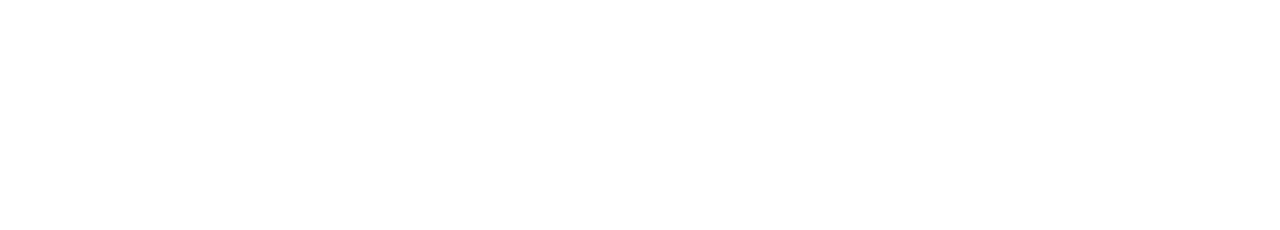
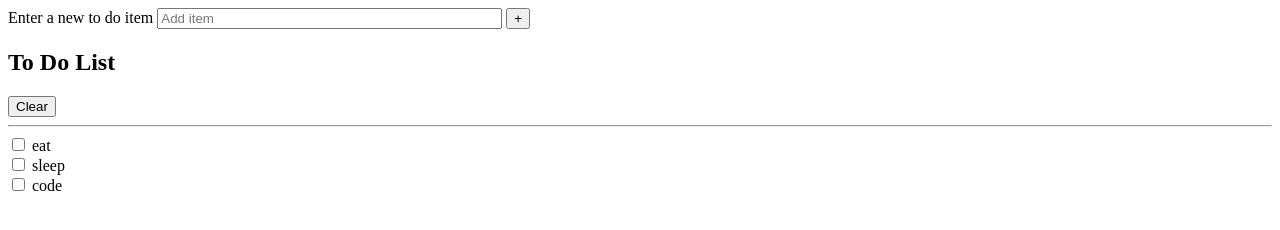
Before and after one commit to thetramp22/another-todolist, a plain HTML site: page index.html in a window 1280 px wide. Drawn offline with Linux system fonts and the light colour scheme.

Commit message:
index.html set up

```diff
--- a/index.html
+++ b/index.html
@@ -6,6 +6,58 @@
     <title>To Do List</title>
   </head>
   <body>
-    <main></main>
+    <main>
+      <section class="newItemEntry">
+        <form action="" id="itemEntryForm">
+          <label for="newItem">Enter a new to do item</label>
+          <input
+            type="text"
+            id="newItem"
+            size="40"
+            autocomplete="off"
+            placeholder="Add item"
+            tabindex="0"
+          />
+          <button
+            id="addItem"
+            class="button"
+            title="Add new item"
+            aria-label="Add new item to list"
+            tabindex="0"
+          >
+            +
+          </button>
+        </form>
+      </section>
+      <section class="listContainer">
+        <div class="listTitle">
+          <h1>To Do List</h1>
+          <button
+            id="clearItems"
+            class="button"
+            title="Clear the list"
+            aria-label="Remove all items from the list"
+            tabindex="0"
+          >
+            Clear
+          </button>
+        </div>
+        <hr />
+        <div id="listItems">
+          <div class="item">
+            <input type="checkbox" id="1" tabindex="0" />
+            <label for="1">eat</label>
+          </div>
+          <div class="item">
+            <input type="checkbox" id="2" tabindex="0" />
+            <label for="2">sleep</label>
+          </div>
+          <div class="item">
+            <input type="checkbox" id="3" tabindex="0" />
+            <label for="3">code</label>
+          </div>
+        </div>
+      </section>
+    </main>
   </body>
 </html>
```
